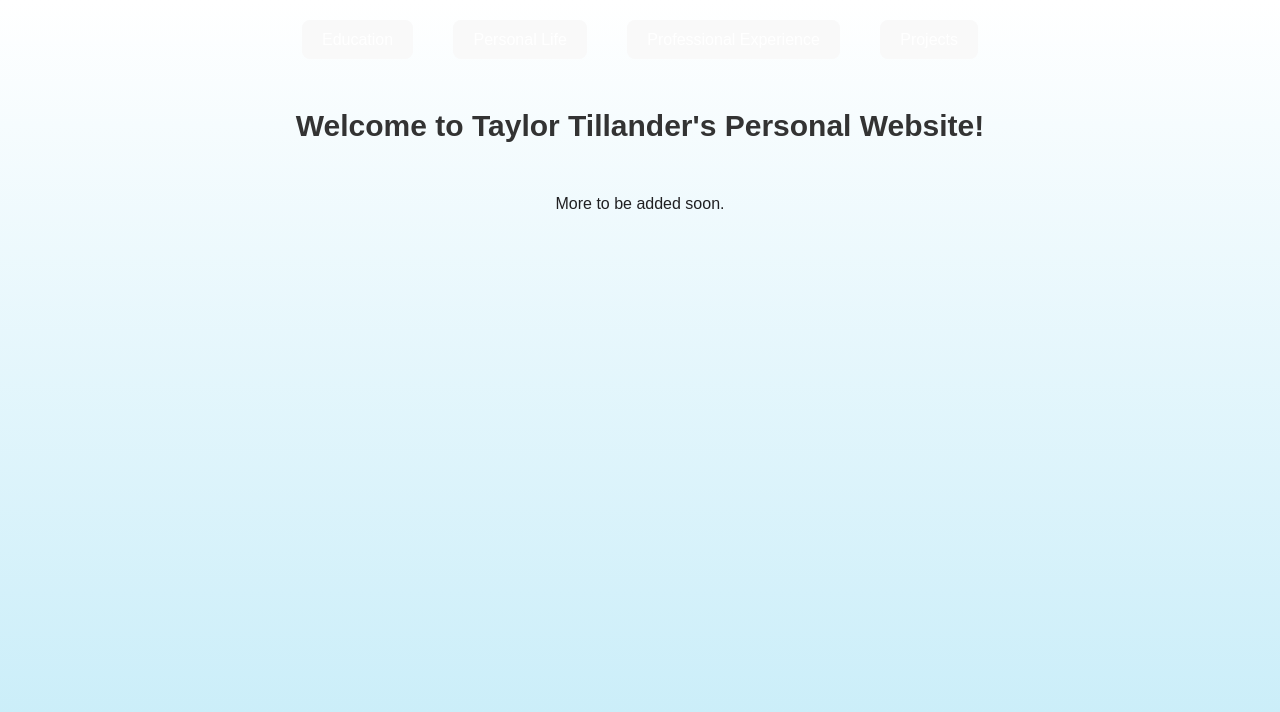
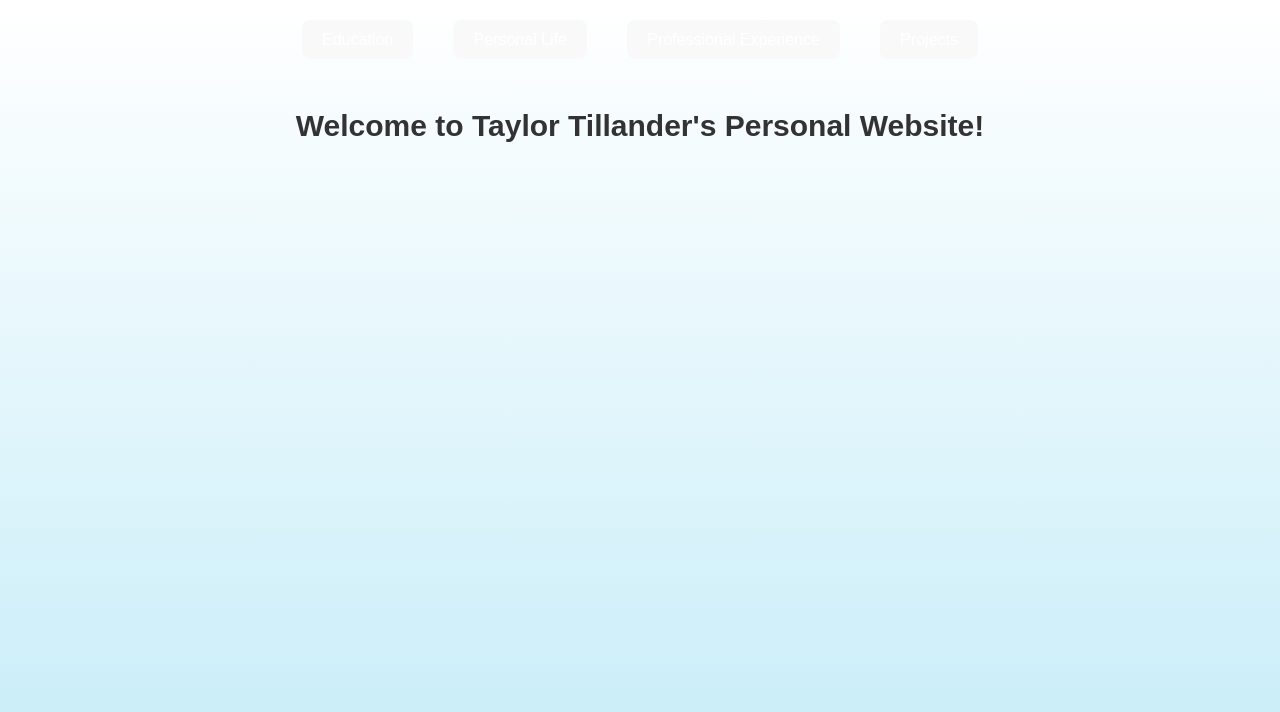
Before and after one commit to tillandert/Personal-Website-Code, a React (Vite) app: page / in a window 1280 px wide. Shown: the top 712 px of the page. Built offline with nearby package versions, Linux system fonts and the light colour scheme.

Commit message:
Remove placeholder text from Education, Home, Professional Experience, and Projects pages

```diff
--- a/src/pages/Education.jsx
+++ b/src/pages/Education.jsx
@@ -19,10 +19,6 @@ const navigate = useNavigate();
                     in many areas of computer science and electrical and computer engineering, namely software engineering, signal processing, and AI.
                 </p>
             </div>
-
-            <div style={{ marginTop: '50px' }}>
-                <p>More to be added soon.</p>
-            </div>
         </div>
     );
 };
--- a/src/pages/Home.jsx
+++ b/src/pages/Home.jsx
@@ -16,10 +16,6 @@ const navigate = useNavigate();
             <div style={{ marginTop: '50px' }}>
                 <h1 style={{fontSize: '30px'}}>Welcome to Taylor Tillander's Personal Website!</h1>
             </div>
-
-            <div style={{ marginTop: '50px' }}>
-                <p>More to be added soon.</p>
-            </div>
         </div>
     );
 };
--- a/src/pages/Professional_Experience.jsx
+++ b/src/pages/Professional_Experience.jsx
@@ -38,10 +38,6 @@ const navigate = useNavigate();
             <div style={{ marginTop: '50px' }}>
                 <iframe src="https://drive.google.com/file/d/1znxd-zL1JcuVz7zVPG7cfHsxg5BYJe2i/preview" width="640" height="480" allow="autoplay"></iframe>
             </div>
-
-            <div style={{ marginTop: '50px' }}>
-                <p>More to be added soon.</p>
-            </div>
         </div>
     );
 };
--- a/src/pages/Projects.jsx
+++ b/src/pages/Projects.jsx
@@ -16,12 +16,6 @@ const navigate = useNavigate();
             <div style={{ marginTop: '50px' }}>
                 <a href="https://github.com/tillandert" target="_blank" rel="noopener noreferrer">Click here to see my GitHub projects.</a>
             </div>
-
-
-
-            <div style={{ marginTop: '50px' }}>
-                <p>More to be added soon.</p>
-            </div>
         </div>
     );
 };
```
